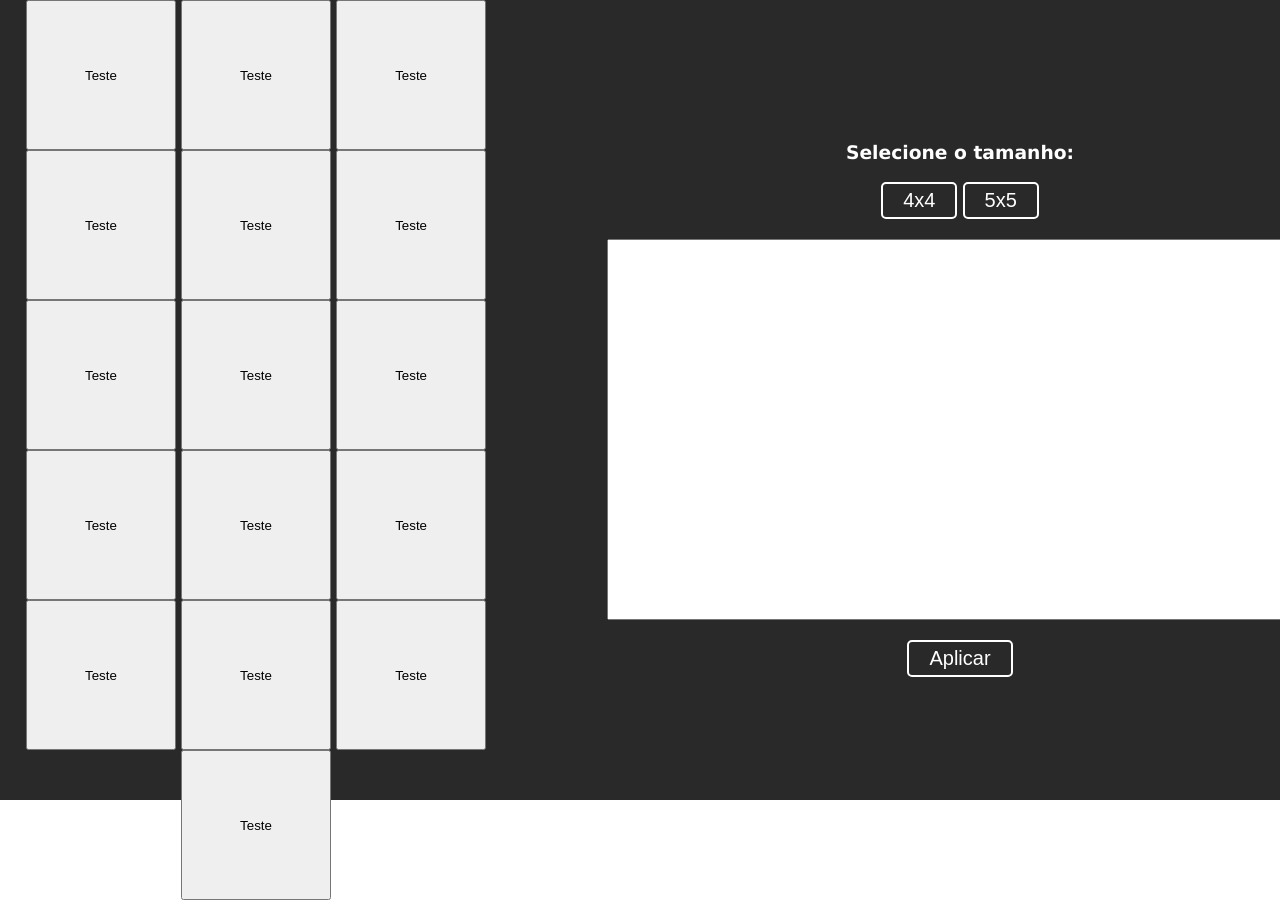
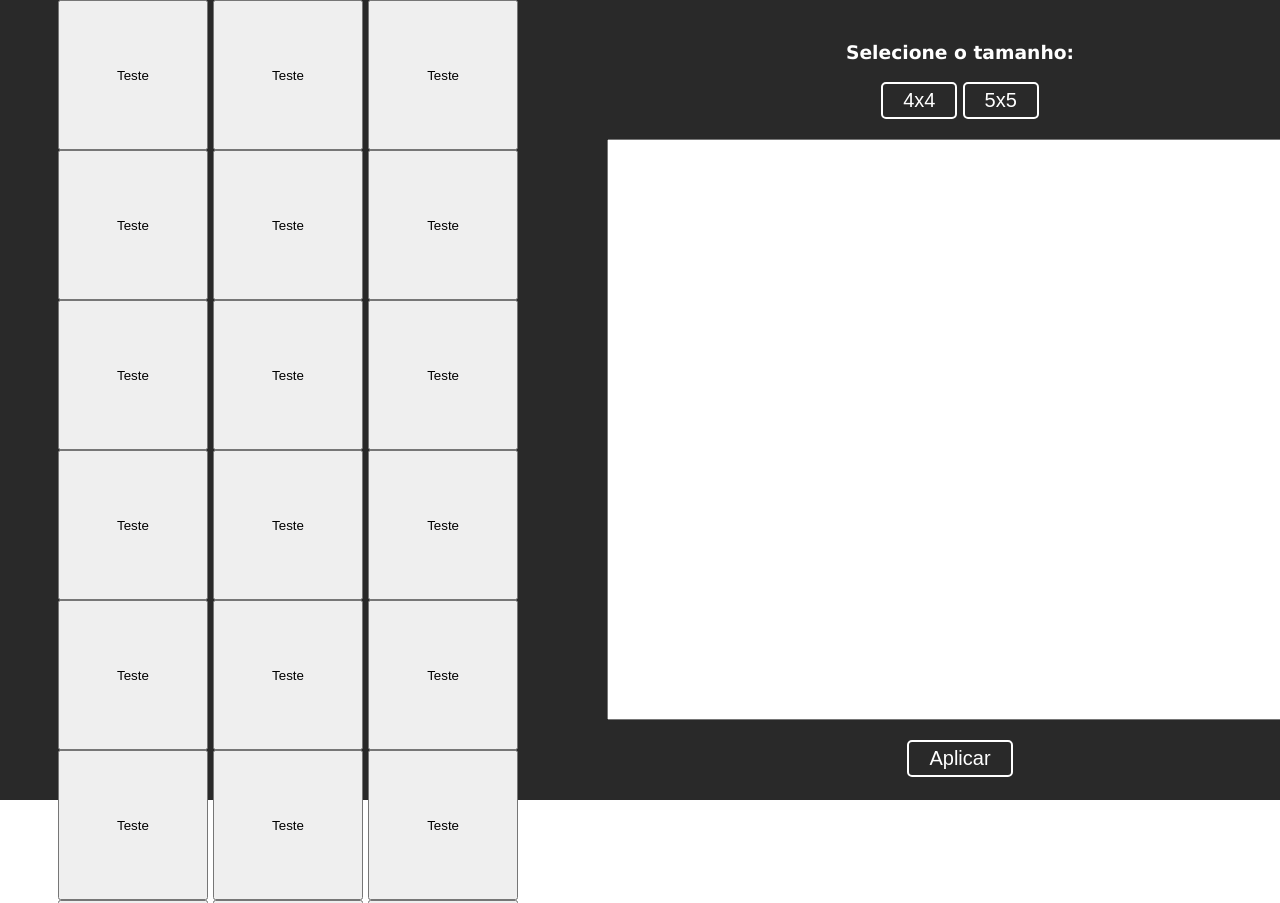
Before and after one commit to erickzz/Bingo, a plain HTML site: page index.html in a window 1280 px wide. Shown: the top 903 px of the page. Drawn offline with Linux system fonts and the light colour scheme.

Commit message:
html e css "pronto"

```diff
--- a/index.html
+++ b/index.html
@@ -10,8 +10,17 @@
   </head>
   <body>
     <div id="container">
-      <div id="bingo" class="bingo4x4">
+      <div id="bingo" class="bingo5x5">
         <div>
+          <button>Teste</button>
+          <button>Teste</button>
+          <button>Teste</button>
+          <button>Teste</button>
+          <button>Teste</button>
+          <button>Teste</button>
+          <button>Teste</button>
+          <button>Teste</button>
+          <button>Teste</button>
           <button>Teste</button>
           <button>Teste</button>
           <button>Teste</button>
--- a/style.css
+++ b/style.css
@@ -12,22 +12,6 @@ body{
     color: #fff;
     justify-content: space-between;
 }
-
-/* #bingo{
-    width:40%;
-    display: flex;
-    align-items: flex-start;
-}
-
-#bingo div{
-    text-align: center;
-    margin: auto;
-}
-
-#bingo button{
-    width:150px;
-    height: 150px;
-} */
 
 .bingo4x4{
     width:40%;
@@ -45,8 +29,27 @@ body{
     height: 150px;
 }
 
+.bingo5x5{
+    width:45%;
+    display: flex;
+    align-items: flex-start;
+}
+
+.bingo5x5 div{
+    text-align: center;
+    margin: auto;
+}
+
+.bingo5x5 button{
+    width:150px;
+    height: 150px;
+}
+
+
+
 .botaoAtivo{
     background-color: rgba(255, 0, 0, 0.5);
+    color: #fff;
 }
 
 #menu{
@@ -76,4 +79,5 @@ body{
 #menu textarea{
     width: 700px;
     margin: 20px;
+    font-size: 20px;
 }
```
